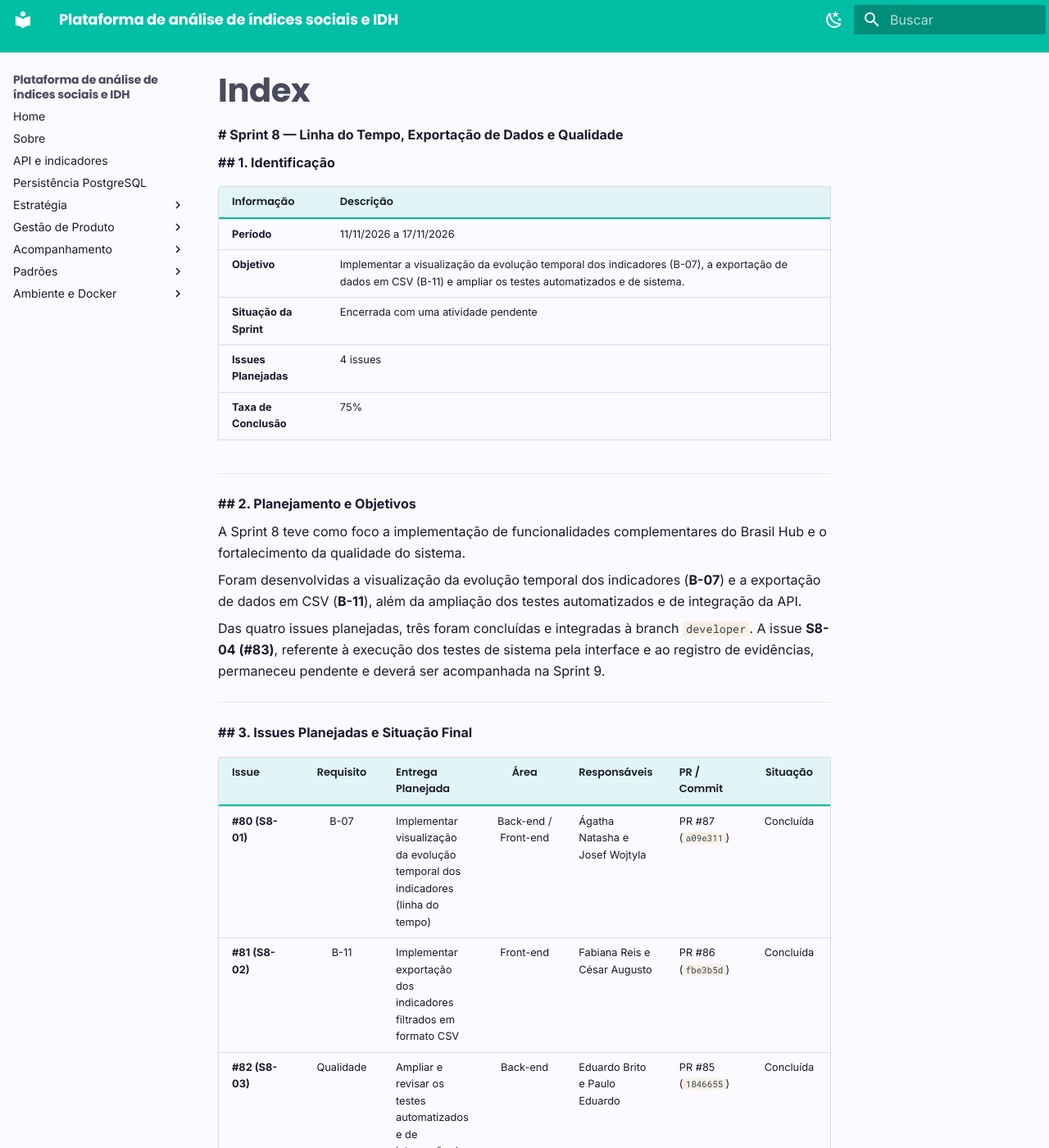
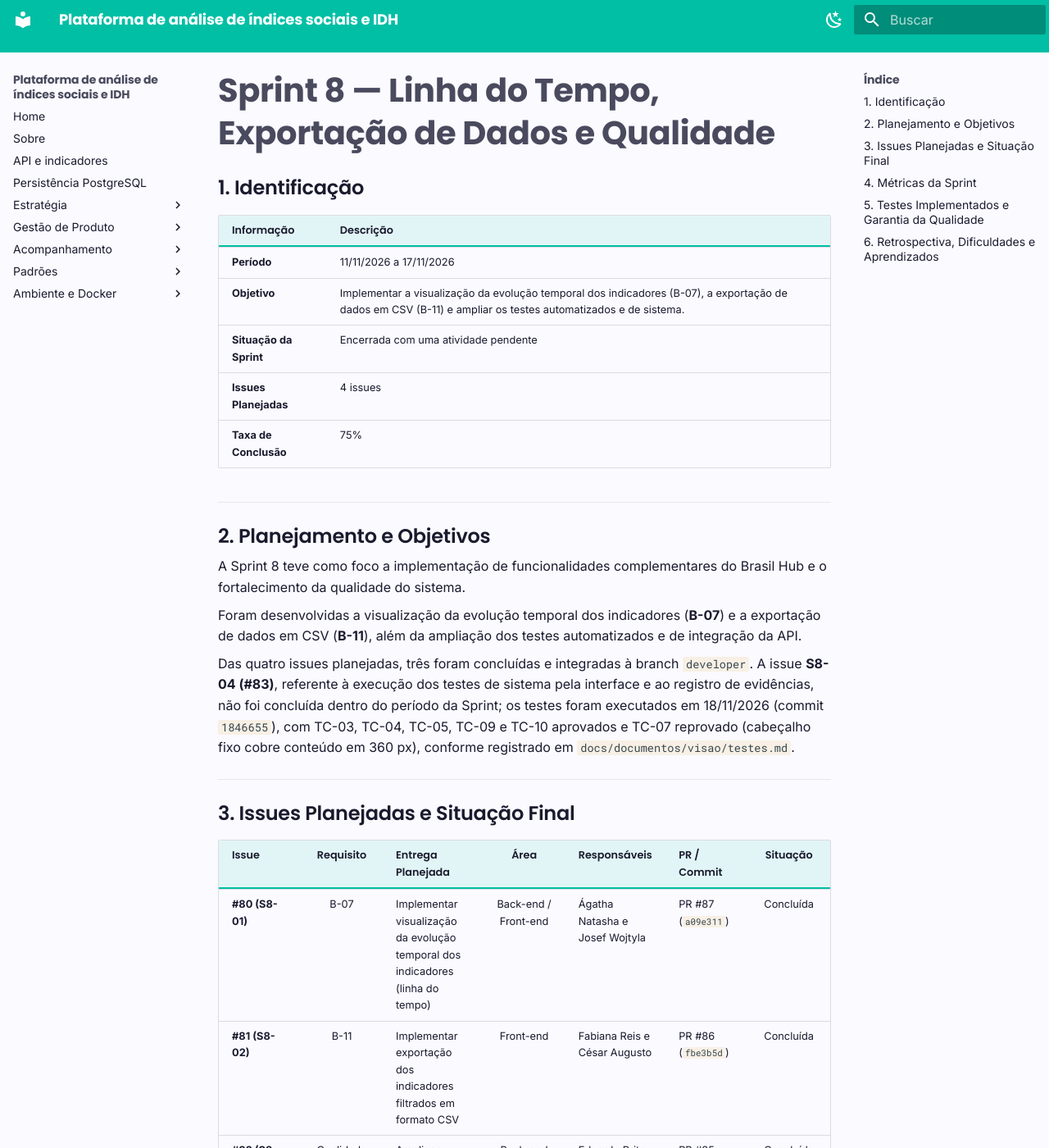
Before and after one commit to FGA0138-MDS-Ajax/2026.2-T02-Dijkstra, an MkDocs documentation site: the page built from docs/acompanhamento/sprints/sprint08/index.md, in a window 1280 px wide and 1400 px high. Shown: the whole window at 82% size. Built offline with MkDocs 1.6.1 and Material for MkDocs 9.7.7, drawn with Linux system fonts in a browser that asks for light colours; some of the changed text lies outside the part shown.

Commit message:
docs: corrige evidencias de testes

```diff
--- a/docs/acompanhamento/sprints/sprint08/index.md
+++ b/docs/acompanhamento/sprints/sprint08/index.md
@@ -1,6 +1,6 @@
-**# Sprint 8 — Linha do Tempo, Exportação de Dados e Qualidade**
+# Sprint 8 — Linha do Tempo, Exportação de Dados e Qualidade
 
-**## 1. Identificação**
+## 1. Identificação
 
 | Informação | Descrição |
 |---|---|
@@ -12,28 +12,28 @@
 
 ---
 
-**## 2. Planejamento e Objetivos**
+## 2. Planejamento e Objetivos
 
 A Sprint 8 teve como foco a implementação de funcionalidades complementares do Brasil Hub e o fortalecimento da qualidade do sistema.
 
 Foram desenvolvidas a visualização da evolução temporal dos indicadores (**B-07**) e a exportação de dados em CSV (**B-11**), além da ampliação dos testes automatizados e de integração da API.
 
-Das quatro issues planejadas, três foram concluídas e integradas à branch `developer`. A issue **S8-04 (#83)**, referente à execução dos testes de sistema pela interface e ao registro de evidências, permaneceu pendente e deverá ser acompanhada na Sprint 9.
+Das quatro issues planejadas, três foram concluídas e integradas à branch `developer`. A issue **S8-04 (#83)**, referente à execução dos testes de sistema pela interface e ao registro de evidências, não foi concluída dentro do período da Sprint; os testes foram executados em 18/11/2026 (commit `1846655`), com TC-03, TC-04, TC-05, TC-09 e TC-10 aprovados e TC-07 reprovado (cabeçalho fixo cobre conteúdo em 360 px), conforme registrado em `docs/documentos/visao/testes.md`.
 
 ---
 
-**## 3. Issues Planejadas e Situação Final**
+## 3. Issues Planejadas e Situação Final
 
 | Issue | Requisito | Entrega Planejada | Área | Responsáveis | PR / Commit | Situação |
 |---|:---:|---|:---:|---|---|:---:|
 | **#80 (S8-01)** | B-07 | Implementar visualização da evolução temporal dos indicadores (linha do tempo) | Back-end / Front-end | Ágatha Natasha e Josef Wojtyla | PR #87 (`a09e311`) | Concluída |
 | **#81 (S8-02)** | B-11 | Implementar exportação dos indicadores filtrados em formato CSV | Front-end | Fabiana Reis e César Augusto | PR #86 (`fbe3b5d`) | Concluída |
 | **#82 (S8-03)** | Qualidade | Ampliar e revisar os testes automatizados e de integração da API | Back-end | Eduardo Brito e Paulo Eduardo | PR #85 (`1846655`) | Concluída |
-| **#83 (S8-04)** | Qualidade | Executar testes de sistema pela interface e registrar evidências (TC-03, TC-04, TC-05, TC-07, TC-09 e TC-10) | Front-end | Lucas Abdalla e Felipe George | — | Pendente |
+| **#83 (S8-04)** | Qualidade | Executar testes de sistema pela interface e registrar evidências (TC-03, TC-04, TC-05, TC-07, TC-09 e TC-10) | Front-end | Lucas Abdalla e Felipe George | — | Executada em 18/11/2026 (após o fim da Sprint) |
 
 ---
 
-**## 4. Métricas da Sprint**
+## 4. Métricas da Sprint
 
 | Métrica | Definição / Fórmula (GQM) | Meta | Resultado da Sprint | Análise do Resultado |
 |---|---|:---:|:---:|---|
@@ -43,7 +43,7 @@ Das quatro issues planejadas, três foram concluídas e integradas à branch `de
 
 ---
 
-**## 5. Testes Implementados e Garantia da Qualidade**
+## 5. Testes Implementados e Garantia da Qualidade
 
 A Sprint 8 adicionou testes automatizados relacionados à linha do tempo, à segurança da senha administrativa e ao envio de arquivos CSV. Ao final do levantamento, o repositório contabilizava **108 funções de teste automatizado** (`def test_...`) no Pytest.
 
@@ -59,11 +59,11 @@ A Sprint 8 adicionou testes automatizados relacionados à linha do tempo, à seg
 | **TC-11 (Evolução Temporal)** | Sistema | B-07 | `mapa.html` / `linha_tempo.js` / `grafico_linha.js` | Verificação da visualização do gráfico de linha, ordenação cronológica e tratamento de lacunas de dados (PR #87). |
 | **TC-12 (Exportação CSV)** | Sistema | B-11 | `mapa.html` / `export.js` / `export_panel.js` | Verificação da exportação dos indicadores filtrados em arquivo CSV, incluindo estados, períodos e dimensões (PR #86). |
 
-A execução e aprovação dos casos de sistema devem ser registradas mediante evidências correspondentes. Os testes de sistema previstos na S8-04 (TC-03, TC-04, TC-05, TC-07, TC-09 e TC-10) permaneceram pendentes.
+A execução e aprovação dos casos de sistema devem ser registradas mediante evidências correspondentes. Os testes de sistema previstos na S8-04 (TC-03, TC-04, TC-05, TC-07, TC-09 e TC-10) permaneceram pendentes até o fim da Sprint e foram executados em 18/11/2026. TC-11 e TC-12 ainda não tiveram teste de sistema executado.
 
 ---
 
-**## 6. Retrospectiva, Dificuldades e Aprendizados**
+## 6. Retrospectiva, Dificuldades e Aprendizados
 
 | Aspecto | Análise da Sprint |
 |---|---|
```
Also changed, not shown: docs/acompanhamento/testes.md (+4 -4 lines), docs/documentos/visao/testes.md (+3 -3 lines).
